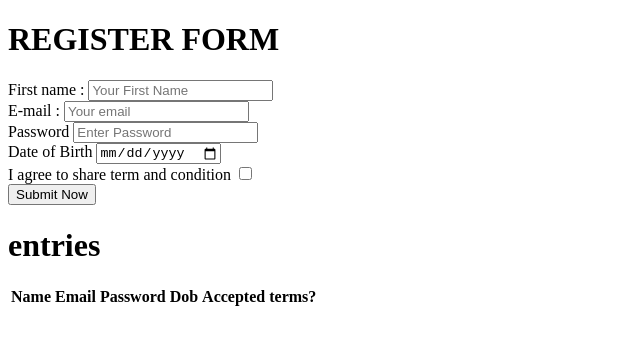
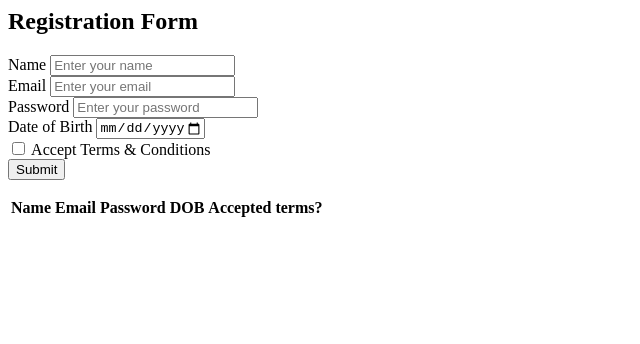
Before and after one commit to fathimawafa17/WD101, a plain HTML site: page index.html in a window 1280 px wide. Shown: the whole page, without its empty margins (0-640 px from the left). Drawn offline with Linux system fonts and the light colour scheme.

Commit message:
Update index.html

```diff
--- a/index.html
+++ b/index.html
@@ -1,55 +1,54 @@
-<!DOCTYPE html>
-<html>
+<html lang="en">
   <head>
-
-	<title> REGISTRATION FORM</title>
-
+    <meta charset="UTF-8">
+    <meta name="viewport" content="width=device-width, initial-scale=1.0">
+    <meta http-equiv="X-UA-Compatible" content="ie=edge">
+    <title>Registration Form</title>
+    <link rel="stylesheet" href="style.css">
+  </head>
   <body>
-	<h1>REGISTER FORM</h1>
-	<div id = "reg form">
-        <form id="form">
-        <div id="names" class="inputs">
-            <label for ="First name" > First name :</label>
-            <input id="name" type="text" name=" First Name" placeholder="Your First Name" required><br>
+    <div class="container">
+      <form id="user-form" class="form">
+        <h2>Registration Form</h2>
+        <div class="form-control">
+          <label for="name">Name</label>
+          <input type="text" id="name" name="name" placeholder="Enter your name" required>
         </div>
-	    <div class="inputs">
-			<label for="email"> E-mail :</label>
-			<input id="email" type="email" name="email"placeholder="Your email" required>
+        <div class="form-control">
+          <label for="email">Email</label>
+          <input type="email" id="email" name="email" placeholder="Enter your email" required>
         </div>
-        <div class="inputs">
+        <div class="form-control">
           <label for="password">Password</label>
-            <input type="password" id="password" name="password" placeholder="Enter Password" required/>
+          <input type="password" id="password" name="password" placeholder="Enter your password" required>
         </div>
-          <div id="dob_id" class="inputs">
+        <div class="form-control">
           <label for="dob">Date of Birth</label>
-            <input id="dob" name="dob" type="date" required/>
+          <input type="date" id="dob" name="dob" placeholder="dd-mm-yyyy" min="1968-02-09" max="2005-02-09" required>
         </div>
-        <div class="test">
-            <label for = "agree" required>  I agree to share term and condition</label>
-            <input type="checkbox" name="agree" id="tc"><br>
+        <div class="form-control">
+          <label for="terms">
+            <input type="checkbox" id="terms" name="terms" required>
+            Accept Terms & Conditions
+          </label>
         </div>
-
-        <div>
-            <input type="submit" value="Submit Now">
-
-        </div>
+        <button type="submit">Submit</button>
       </form>
-
-
-
-
-        <div id="table-box">
-            <h1>entries</h1>
+      <div class="table-container">
         <table id="user-table">
+          <thead>
             <tr>
               <th>Name</th>
               <th>Email</th>
               <th>Password</th>
-                <th>Dob</th>
-                <th>Accepted terms?
+              <th>DOB</th>
+              <th>Accepted terms?</th>
+            </tr>
+          </thead>
+          <tbody id="user-data"></tbody>
+        </table>
       </div>
     </div>
-
     <script src="index.js"></script>
   </body>
 </html>
```
Lines whose indentation alone changed are shown as unchanged.
